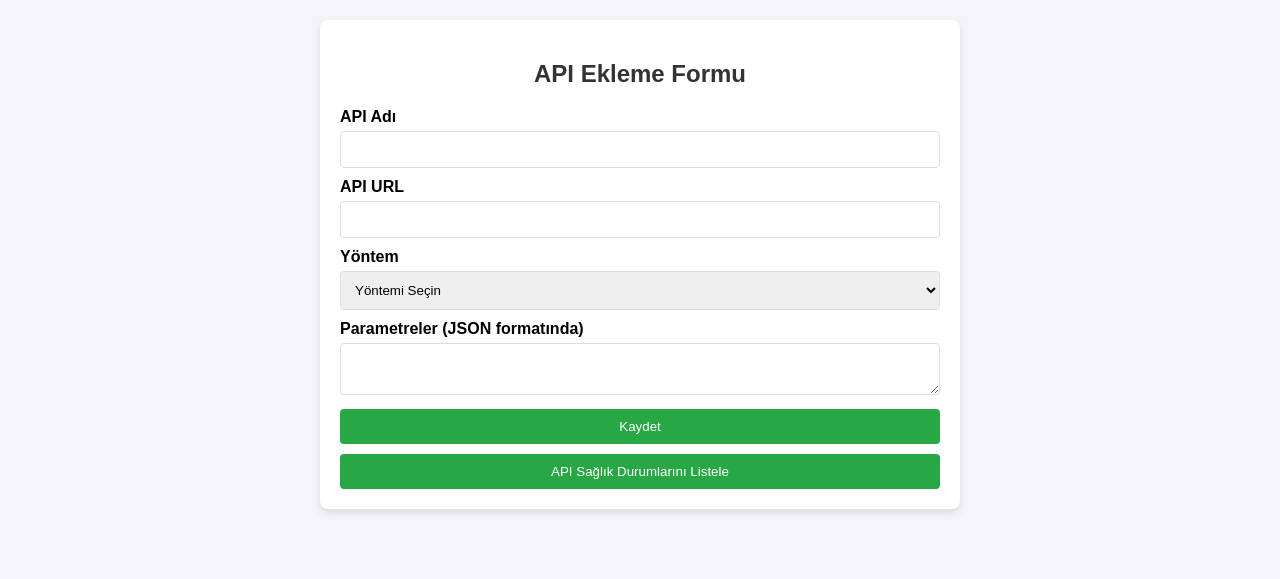
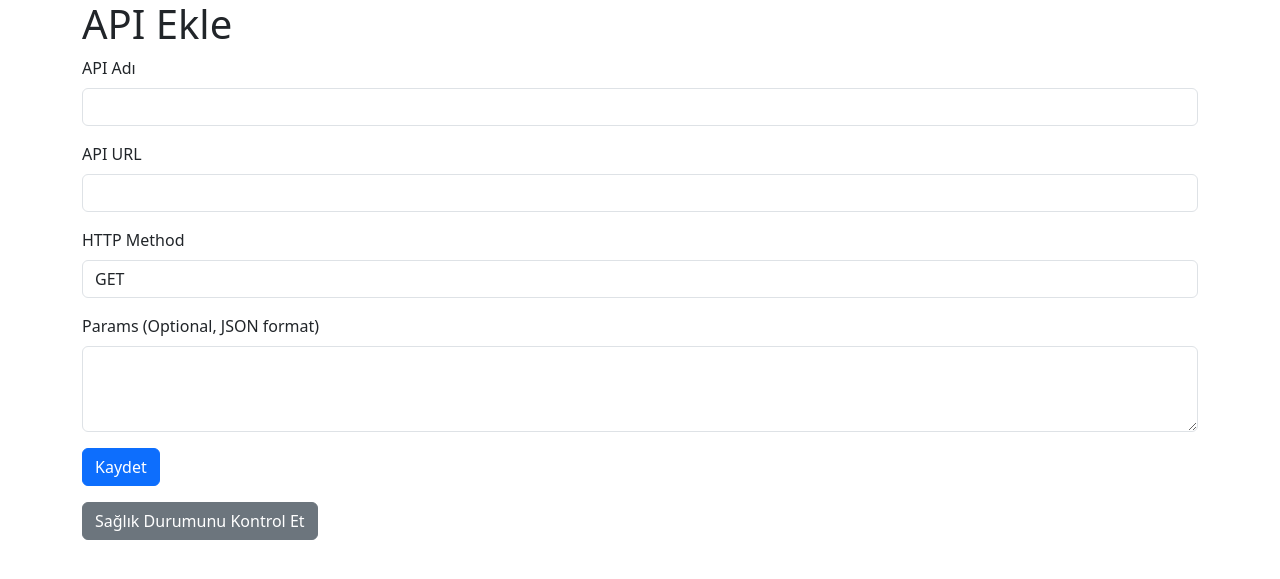
Before and after one commit to melihkl/api-health-monitor, a FastAPI app: page / in a window 1280 px wide. Shown: the top 579 px of the page. Run offline with FastAPI, Linux system fonts and the light colour scheme.

Commit message:
migrating from yaml to database

```diff
--- /dev/null
+++ b/app/db.py
@@ -0,0 +1,23 @@
+from sqlalchemy import create_engine
+from sqlalchemy.ext.declarative import declarative_base
+from sqlalchemy.orm import sessionmaker
+
+SQLALCHEMY_DATABASE_URL = "sqlite:///./app/sql_app.db"
+
+
+engine = create_engine(
+    SQLALCHEMY_DATABASE_URL, connect_args={"check_same_thread": False}
+)
+SessionLocal = sessionmaker(autocommit=False, autoflush=False, bind=engine)
+
+Base = declarative_base()
+
+
+# Dependency
+
+def get_db():
+    db = SessionLocal()
+    try:
+        yield db
+    finally:
+        db.close()
--- a/main.py
+++ b/main.py
@@ -1,117 +1,38 @@
-from fastapi import FastAPI, Form, Request
+from typing import Optional
+
+from fastapi import FastAPI, Form, Request, Depends
+from fastapi.responses import HTMLResponse
 from fastapi.templating import Jinja2Templates
-from fastapi.responses import HTMLResponse
-import yaml
-import requests
-from typing import Optional
-import json
+from sqlalchemy.orm import Session
+
+from app import crud, services
+from app.db import Base, engine, get_db
 
 app = FastAPI()
 templates = Jinja2Templates(directory="templates")
 
-
-# YAML reading and writing functions
-def read_yaml(file_path):
-    with open(file_path, 'r') as file:
-        return yaml.safe_load(file)
+# Veritabanı oluşturulması
+Base.metadata.create_all(bind=engine)
 
 
-def write_to_yaml(file_path, data):
-    with open(file_path, 'w') as file:
-        yaml.dump(data, file)
-
-
-# Function that checks API health status
-def check_health(api):
-    method = api.get('method', 'GET').upper()
-    url = api['url']
-    params = api.get('params', {})
-    body = params.get('body', None)
-    query = params.get('query', None)
-
-    try:
-        if method == 'GET':
-            response = requests.get(url, params=query, verify=False)
-        elif method == 'POST':
-            response = requests.post(url, json=body, verify=False)
-        elif method == 'PUT':
-            response = requests.put(url, json=body, verify=False)
-        elif method == 'DELETE':
-            response = requests.delete(url, params=query, verify=False)
-        else:
-            return f"{api['name']} health: Unsupported method {method}"
-
-        if 200 <= response.status_code < 300:
-            return api['name'], response.status_code, "UP"
-        else:
-            return api['name'], response.status_code, "DOWN"
-
-    except requests.exceptions.RequestException as e:
-        return f"{api['name']} health: DOWN (Error: {str(e)})"
-
-
-# Function that checks API health status at regular intervals
-def check_apis_health_periodically(yaml_file, output_yaml):
-    apis = read_yaml(yaml_file)['apis']
-
-    results = {'apis_health': []}
-    for api in apis:
-        api_name, status_code, health_status = check_health(api)
-        results['apis_health'].append({
-            'name': api_name,
-            'status_code': status_code,
-            'health': health_status
-        })
-
-    write_to_yaml(output_yaml, results)
-
-
-# Function that saves the data received from the API form to the YAML file
-def save_to_yaml(api_data, file_path='apis.yaml'):
-    try:
-        with open(file_path, 'r') as file:
-            current_data = yaml.safe_load(file)
-    except FileNotFoundError:
-        current_data = {"apis": []}
-
-    current_data["apis"].append(api_data)
-
-    with open(file_path, 'w') as file:
-        yaml.safe_dump(current_data, file)
-
-
-# Show homepage form
+# Ana sayfa
 @app.get("/", response_class=HTMLResponse)
 async def form_view(request: Request):
     return templates.TemplateResponse("form.html", {"request": request})
 
 
-# Process the data from the form and save it in YAML file
+# API Ekleme
 @app.post("/submit")
 async def submit_form(name: str = Form(...), url: str = Form(...), method: str = Form(...),
-                      params: Optional[str] = Form(None)):
-    try:
-        params_dict = json.loads(params) if params else {}
-    except json.JSONDecodeError:
-        return {"error": "Invalid JSON format for params"}
-
-    api_data = {
-        "name": name,
-        "url": url,
-        "method": method,
-    }
-
-    if params_dict:
-        api_data["params"] = {"body": params_dict}
-
-    save_to_yaml(api_data)
-
+                      params: Optional[str] = Form(None), db: Session = Depends(get_db)):
+    api_data = {"name": name, "url": url, "method": method, "params": params}
+    crud.create_api(db=db, api_data=api_data)
     return {"message": "API data saved successfully!"}
 
 
-# Health status list
+# API Health Check Listeleme
 @app.get("/list")
-def list(request: Request, yaml_file="apis.yaml", output_yaml_file="api_health_results.yaml"):
-    check_apis_health_periodically(yaml_file, output_yaml_file)
-    yaml_data = read_yaml(output_yaml_file)
-    return templates.TemplateResponse("index.html", {"request": request, "apis_health": yaml_data['apis_health']})
+def list_apis(request: Request, db: Session = Depends(get_db)):
+    apis = crud.get_apis(db)
+    health_results = [services.check_health(api.__dict__) for api in apis]
+    return templates.TemplateResponse("index.html", {"request": request, "apis_health": health_results})
--- a/requirements.txt
+++ b/requirements.txt
@@ -1,6 +1,6 @@
 fastapi
 uvicorn
-pyyaml
 requests
 jinja2
 python-multipart
+sqlalchemy
--- a/templates/form.html
+++ b/templates/form.html
@@ -3,150 +3,66 @@
 <head>
     <meta charset="UTF-8">
     <meta name="viewport" content="width=device-width, initial-scale=1.0">
-    <title>API Form</title>
-    <style>
-        body {
-            font-family: Arial, sans-serif;
-            background-color: #f4f4f9;
-            margin: 0;
-            padding: 20px;
-        }
-
-        .container {
-            max-width: 600px;
-            margin: 0 auto;
-            padding: 20px;
-            background-color: white;
-            border-radius: 8px;
-            box-shadow: 0 4px 8px rgba(0, 0, 0, 0.1);
-        }
-
-        h2 {
-            text-align: center;
-            color: #333;
-        }
-
-        label {
-            font-weight: bold;
-            margin-top: 10px;
-            display: block;
-        }
-
-        input[type="text"], textarea, select {
-            width: 100%;
-            padding: 10px;
-            margin-top: 5px;
-            border: 1px solid #ddd;
-            border-radius: 4px;
-            box-sizing: border-box;
-        }
-
-        button {
-            width: 100%;
-            background-color: #28a745;
-            color: white;
-            padding: 10px;
-            border: none;
-            border-radius: 4px;
-            cursor: pointer;
-            margin-top: 10px;
-        }
-
-        button:hover {
-            background-color: #218838;
-        }
-
-        .message {
-            padding: 15px;
-            background-color: #dff0d8;
-            color: #3c763d;
-            border-radius: 4px;
-            margin-bottom: 15px;
-            display: none;
-        }
-
-        .error {
-            padding: 15px;
-            background-color: #f8d7da;
-            color: #721c24;
-            border-radius: 4px;
-            margin-bottom: 15px;
-            display: none;
-        }
-    </style>
+    <title>API Ekle</title>
+    <link rel="stylesheet" href="https://cdn.jsdelivr.net/npm/bootstrap@5.3.0-alpha3/dist/css/bootstrap.min.css">
 </head>
 <body>
 <div class="container">
-        <h2>API Ekleme Formu</h2>
+    <h1>API Ekle</h1>
 
-        <div class="message" id="success-message">Başarıyla kaydedildi!</div>
-        <div class="error" id="error-message">Bir hata oluştu. Lütfen tekrar deneyin.</div>
-
-        <form id="api-form">
-            <label for="name">API Adı</label>
-            <input type="text" id="name" name="name" required>
-
-            <label for="url">API URL</label>
-            <input type="text" id="url" name="url" required>
-
-            <label for="method">Yöntem</label>
-            <select id="method" name="method" required>
-                <option value="" disabled selected>Yöntemi Seçin</option>
+    <form action="/submit" method="post" id="apiForm">
+        <div class="mb-3">
+            <label for="name" class="form-label">API Adı</label>
+            <input type="text" class="form-control" id="name" name="name" required>
+        </div>
+        <div class="mb-3">
+            <label for="url" class="form-label">API URL</label>
+            <input type="text" class="form-control" id="url" name="url" required>
+        </div>
+        <div class="mb-3">
+            <label for="method" class="form-label">HTTP Method</label>
+            <select class="form-control" id="method" name="method" required>
                 <option value="GET">GET</option>
                 <option value="POST">POST</option>
                 <option value="PUT">PUT</option>
                 <option value="DELETE">DELETE</option>
             </select>
-
-            <label for="params">Parametreler (JSON formatında)</label>
-            <textarea id="params" name="params"></textarea>
-
-            <button type="submit">Kaydet</button>
+        </div>
+        <div class="mb-3">
+            <label for="params" class="form-label">Params (Optional, JSON format)</label>
+            <textarea class="form-control" id="params" name="params" rows="3"></textarea>
+        </div>
+        <button type="submit" class="btn btn-primary">Kaydet</button>
     </form>
 
-        <!-- Listeleme Butonu -->
-        <button id="list-button">API Sağlık Durumlarını Listele</button>
+    <div id="success-message" class="alert alert-success mt-3" style="display: none;">
+        API başarıyla kaydedildi!
+    </div>
+
+    <button onclick="window.location.href='/list'" class="btn btn-secondary mt-3">Sağlık Durumunu Kontrol Et</button>
 </div>
 
 <script>
-        document.getElementById('api-form').addEventListener('submit', async function(event) {
-            event.preventDefault(); // Formun varsayılan davranışını durdurur
+    // Form gönderildikten sonra mesaj göster ve formu temizle
+    const form = document.getElementById('apiForm');
+    form.addEventListener('submit', async function (e) {
+        e.preventDefault();
 
-            // Formdaki verileri al
-            const formData = new FormData(this);
-            const formObject = {};
-            formData.forEach((value, key) => formObject[key] = value);
+        const formData = new FormData(form);
+        const data = Object.fromEntries(formData.entries());
 
-            try {
-                // API'ye POST isteği gönder
         const response = await fetch('/submit', {
             method: 'POST',
             headers: {
                 'Content-Type': 'application/x-www-form-urlencoded',
             },
-                    body: new URLSearchParams(formObject)
+            body: new URLSearchParams(data)
         });
 
         if (response.ok) {
-                    document.getElementById('success-message').style.display = 'block';
-                    document.getElementById('error-message').style.display = 'none';
-
-                    // Formu temizle
-                    this.reset();
-                } else {
-                    document.getElementById('error-message').style.display = 'block';
-                    document.getElementById('success-message').style.display = 'none';
+            form.reset(); // Formu temizle
+            document.getElementById('success-message').style.display = 'block'; // Başarı mesajını göster
         }
-            } catch (error) {
-                console.error('Error:', error);
-                document.getElementById('error-message').style.display = 'block';
-                document.getElementById('success-message').style.display = 'none';
-            }
-        });
-
-        // Listeleme Butonu için Event Listener
-        document.getElementById('list-button').addEventListener('click', function() {
-            window.location.href = '/list'; // /list endpoint'ine yönlendirme
     });
 </script>
 </body>
```
Also changed, not shown: api_health_results.yaml (deleted, +0 -16 lines), apis.yaml (deleted, +0 -24 lines), app/crud.py (added, +14 -0 lines), app/models.py (added, +12 -0 lines), app/services.py (added, +33 -0 lines), templates/index.html (+28 -37 lines), app/__init__.py (added). Lines whose indentation alone changed are shown as unchanged.
